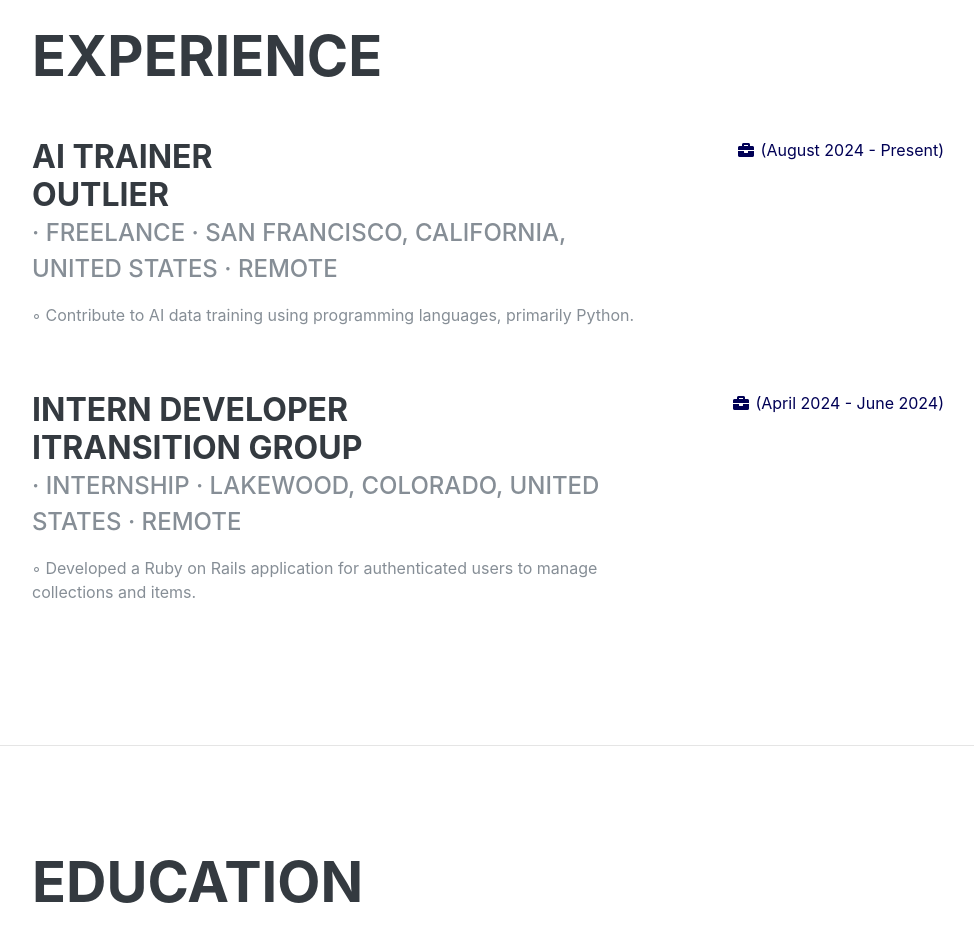
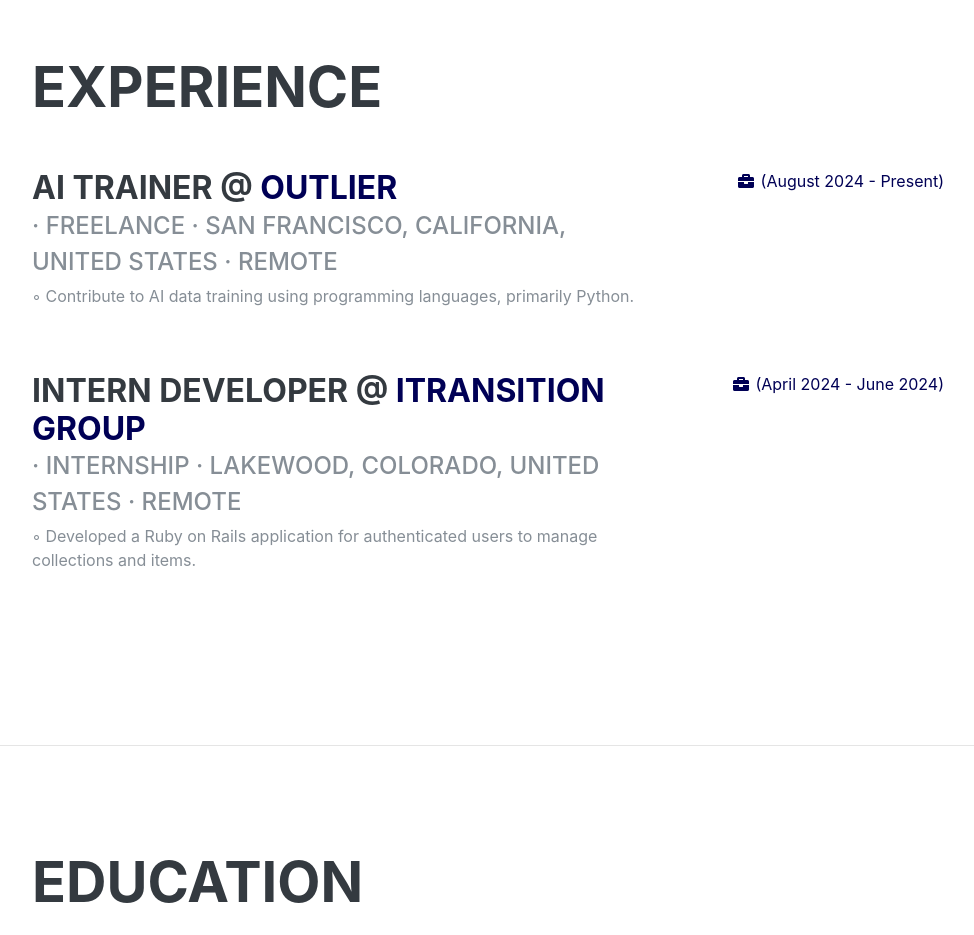
Before and after one commit to raratul/raratul.github.io, a plain HTML site: page index.html in a window 1280 px wide. Shown: the part 1720-2655 px from the top of the page, without its empty margins (288-1262 px from the left). Drawn offline with Linux system fonts and the light colour scheme; a web font is replaced by a local one.

Commit message:
updated experience section

```diff
--- a/index.html
+++ b/index.html
@@ -243,9 +243,9 @@
                 class="resume-item d-flex flex-column flex-md-row justify-content-between mb-5"
               >
                 <div class="resume-content">
-                  <h3 class="mb-0">AI Trainer</h3>
-                  <a href="https://outlier.ai/" target="_blank"><h3 class="mb-0">Outlier</h3></a>
-                  <div class="subheading mb-3">· Freelance · San Francisco, California, United States · Remote</div>
+                  <h3 class="mb-0">AI Trainer @
+                  <a href="https://outlier.ai/" target="_blank">Outlier</a></h3>
+                  <div class="subheading mb-1">· Freelance · San Francisco, California, United States · Remote</div>
                   <p>◦ Contribute to AI data training using programming languages, primarily Python.</p>
                 </div>
                 <div class="resume-date text-md-right">
@@ -257,9 +257,9 @@
                 class="resume-item d-flex flex-column flex-md-row justify-content-between mb-5"
               >
                 <div class="resume-content">
-                  <h3 class="mb-0">Intern Developer</h3>
-                  <a href="https://www.itransition.com/" target="_blank"><h3 class="mb-0">Itransition Group</h3></a>
-                  <div class="subheading mb-3">· Internship · Lakewood, Colorado, United States · Remote</div>
+                  <h3 class="mb-0">Intern Developer @
+                  <a href="https://www.itransition.com/" target="_blank">Itransition Group</a></h3>
+                  <div class="subheading mb-1">· Internship · Lakewood, Colorado, United States · Remote</div>
                   <p>◦ Developed a Ruby on Rails application for authenticated users to manage collections and items.</p>
                 </div>
                 <div class="resume-date text-md-right">
```
